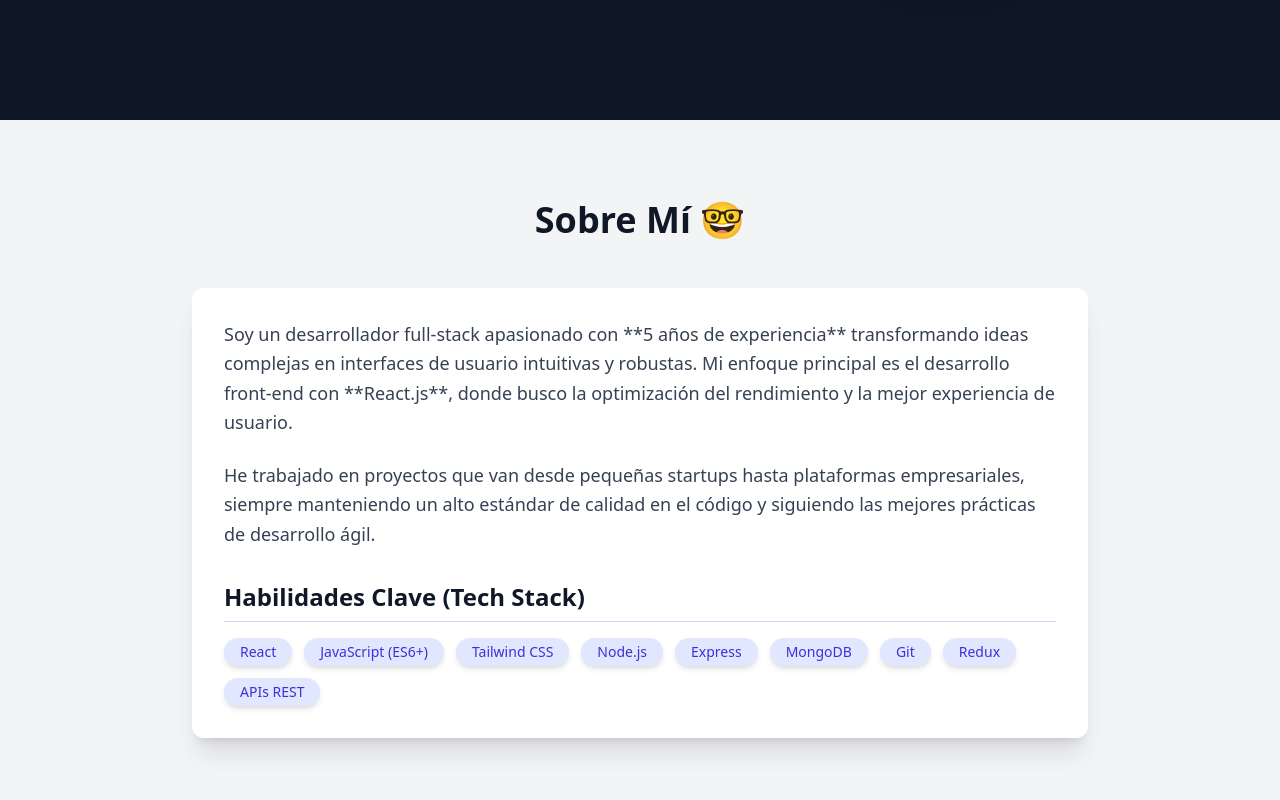
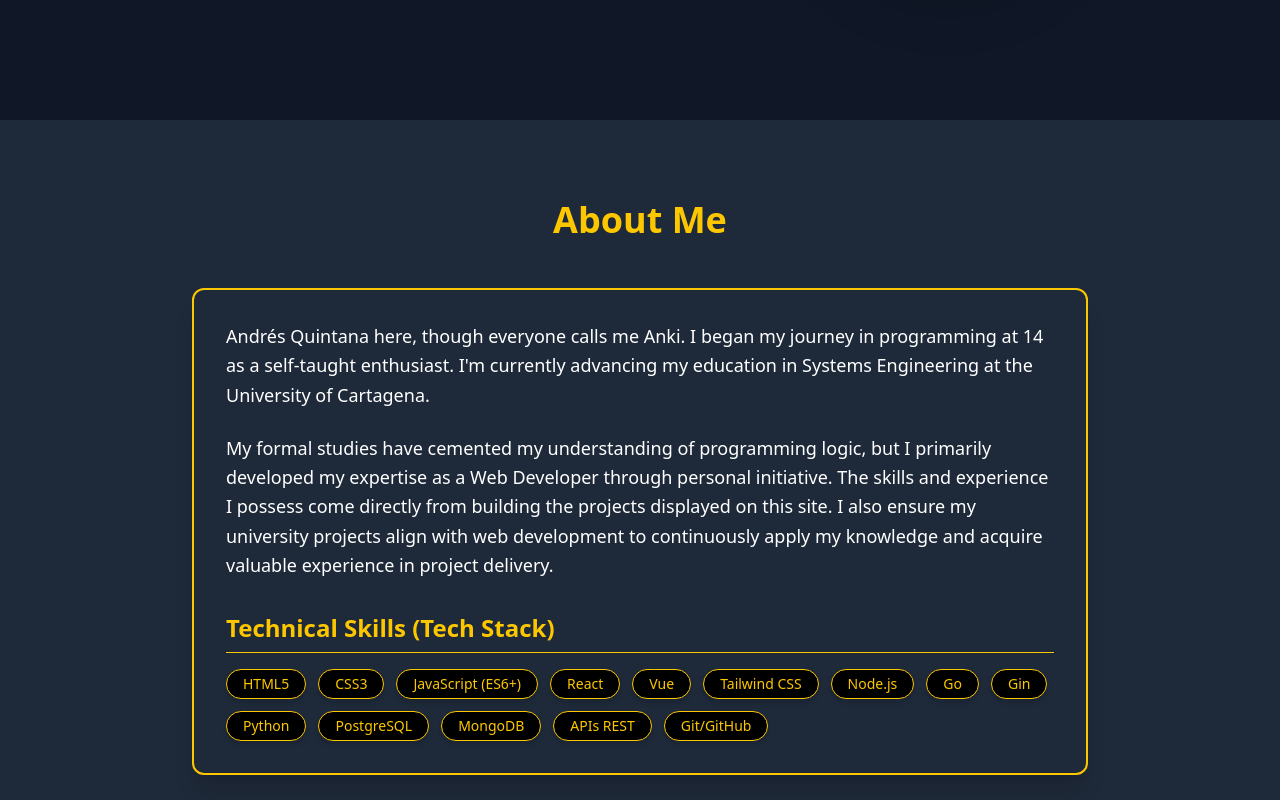
Before and after one commit to AndrxsQ/PersonalPortfolio, a React (Vite) app: page / in a window 1280 px wide. Shown: the part 520-1320 px from the top of the page. Built offline with nearby package versions, Linux system fonts and the light colour scheme.

Commit message:
Changing About default texts and styles

```diff
--- a/src/components/About.jsx
+++ b/src/components/About.jsx
@@ -1,33 +1,33 @@
 const About = () => {
   // Lista de habilidades para mostrar con estilo de badges
   const skills = [
-    'React', 'JavaScript (ES6+)', 'Tailwind CSS', 'Node.js',
-    'Express', 'MongoDB', 'Git', 'Redux', 'APIs REST'
+    'HTML5', 'CSS3', 'JavaScript (ES6+)', 'React', 'Vue', 'Tailwind CSS', 'Node.js',
+    'Go', 'Gin', 'Python', 'PostgreSQL', 'MongoDB', 'APIs REST', 'Git/GitHub'
   ];
 
   return (
-    <section id="about" className="bg-gray-100 py-20">
+    <section id="about" className="bg-gray-800 py-20">
       <div className="container mx-auto px-6">
-        <h2 className="text-4xl font-bold text-center text-gray-900 mb-12">
-          Sobre Mí 🤓
+        <h2 className="text-4xl font-bold text-center text-yellow-400 mb-12">
+          About Me
         </h2>
 
-        <div className="max-w-4xl mx-auto bg-white p-8 rounded-xl shadow-xl">
-          <p className="text-lg text-gray-700 leading-relaxed mb-6">
-            Soy un desarrollador full-stack apasionado con **5 años de experiencia** transformando ideas complejas en interfaces de usuario intuitivas y robustas. Mi enfoque principal es el desarrollo front-end con **React.js**, donde busco la optimización del rendimiento y la mejor experiencia de usuario.
+        <div className="max-w-4xl mx-auto bg-gray-800 border-2 border-yellow-400 p-8 rounded-xl shadow-xl">
+          <p className="text-lg text-white leading-relaxed mb-6">
+            Andrés Quintana here, though everyone calls me Anki. I began my journey in programming at 14 as a self-taught enthusiast. I'm currently advancing my education in Systems Engineering at the University of Cartagena.
           </p>
-          <p className="text-lg text-gray-700 leading-relaxed mb-8">
-            He trabajado en proyectos que van desde pequeñas startups hasta plataformas empresariales, siempre manteniendo un alto estándar de calidad en el código y siguiendo las mejores prácticas de desarrollo ágil.
+          <p className="text-lg text-white leading-relaxed mb-8">
+            My formal studies have cemented my understanding of programming logic, but I primarily developed my expertise as a Web Developer through personal initiative. The skills and experience I possess come directly from building the projects displayed on this site. I also ensure my university projects align with web development to continuously apply my knowledge and acquire valuable experience in project delivery.
           </p>
 
-          <h3 className="text-2xl font-semibold text-gray-900 mb-4 border-b pb-2 border-indigo-200">
-            Habilidades Clave (Tech Stack)
+          <h3 className="text-2xl font-semibold text-yellow-400 mb-4 border-b pb-2 border-yelow-400">
+            Technical Skills (Tech Stack)
           </h3>
           <div className="flex flex-wrap gap-3">
             {skills.map((skill, index) => (
               <span
                 key={index}
-                className="px-4 py-1 text-sm font-medium text-indigo-700 bg-indigo-100 rounded-full shadow-md"
+                className="px-4 py-1 text-sm border-1 border-yellow-400 font-medium text-yellow-400 bg-black rounded-full shadow-md"
               >
                 {skill}
               </span>
```
